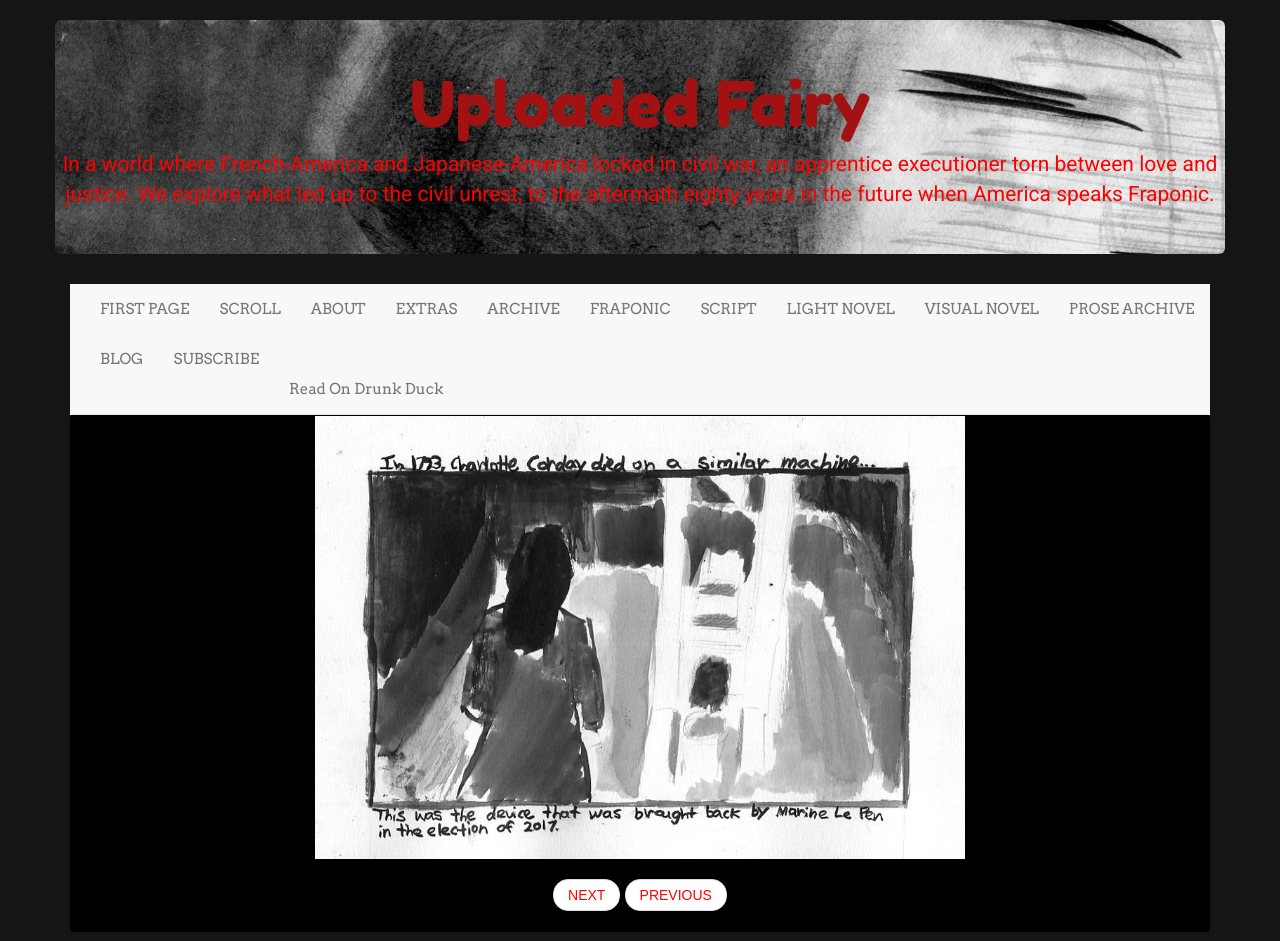
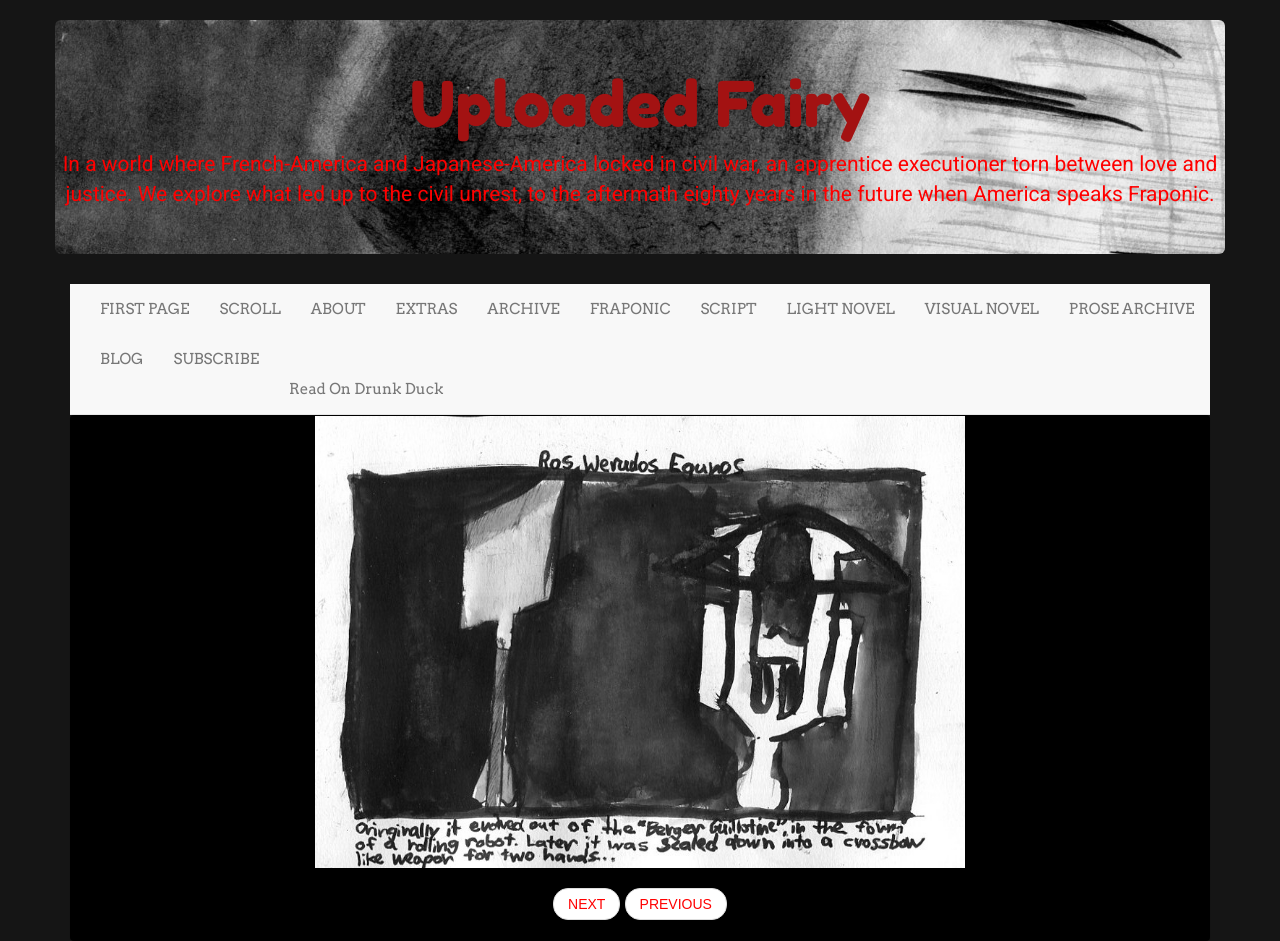
Before and after one commit to LWFlouisa/UploadedFairy, a Jekyll site: the page built from _posts/2021-08-06-page3.md, in a window 1280 px wide. Built offline with Jekyll 4.4.1, drawn with Linux system fonts in a browser that asks for light colours; nearby versions of some CDN libraries.

Commit message:
Update 2021-08-06-page3.md

```diff
--- a/_posts/2021-08-06-page3.md
+++ b/_posts/2021-08-06-page3.md
@@ -5,4 +5,4 @@ title: National Razor Crossbow
 categories: page
 permalink: /003
 ---
-![PAGE THREE]({{ site.url }}/finished_pages/page4.jpg)
+![PAGE THREE]({{ site.url }}/finished_pages/page3.jpg)
```
